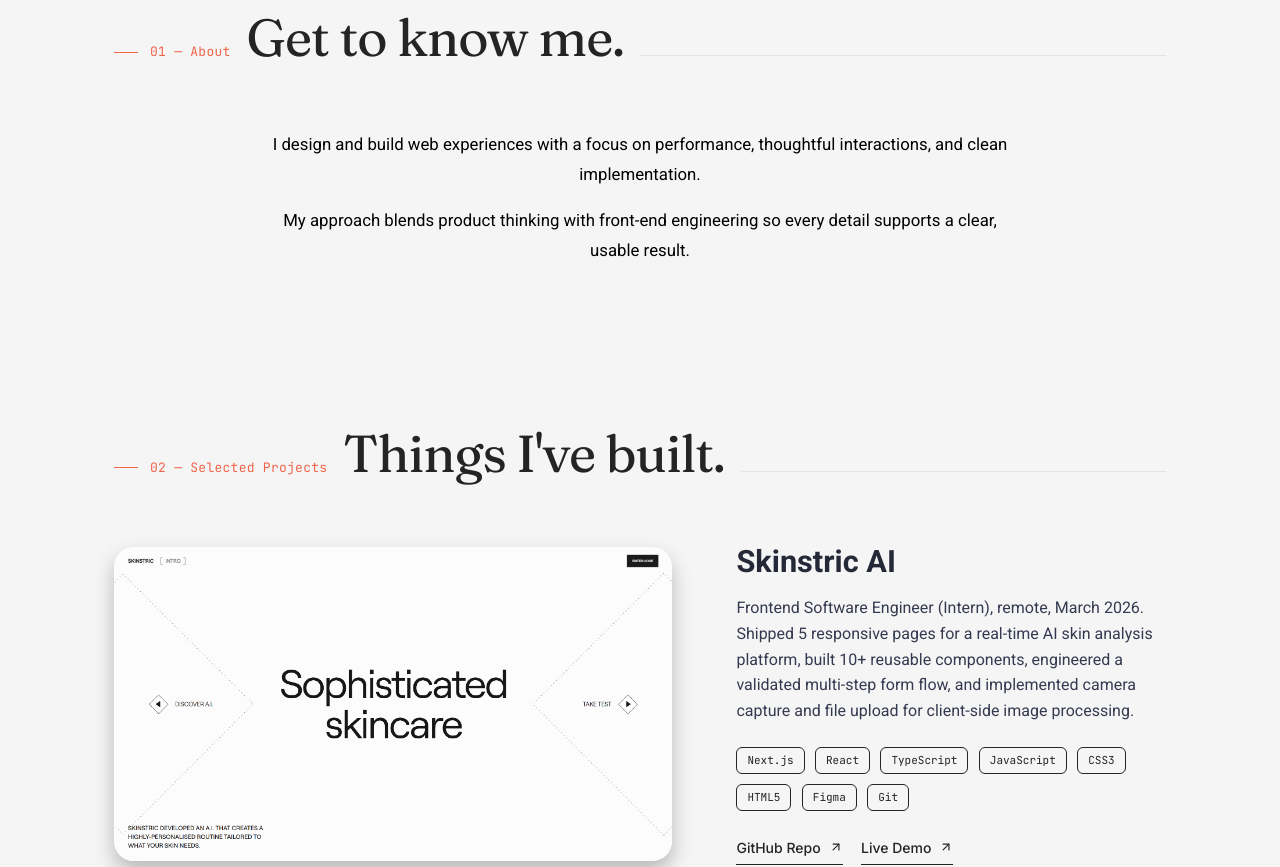
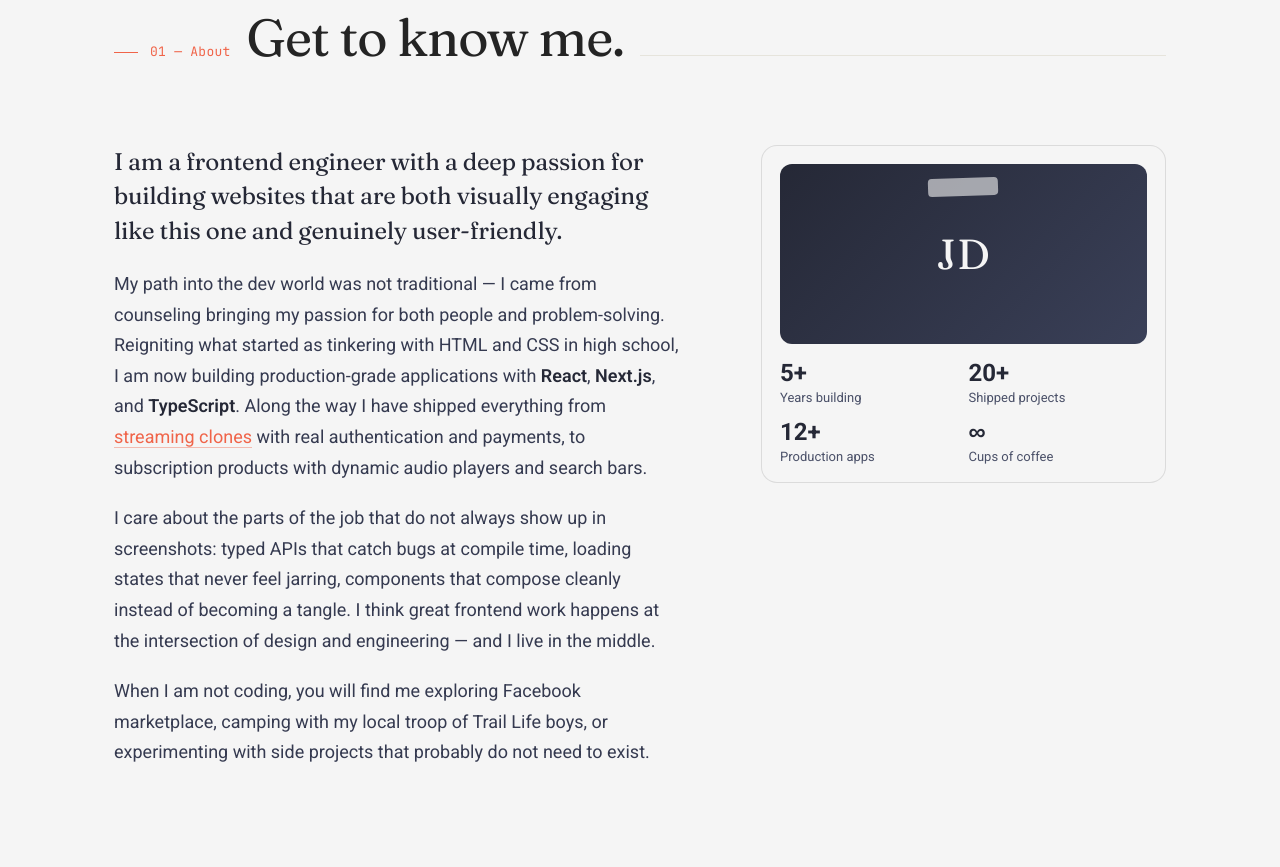
Before and after one commit to jeddelich/next-portfolio, a Next.js app: page / in a window 1280 px wide. Shown: the part 980-1847 px from the top of the page. Built offline with nearby package versions, Linux system fonts and the light colour scheme.

Commit message:
feat: add written side (left) of about section

```diff
--- a/components/about/about.module.css
+++ b/components/about/about.module.css
@@ -4,22 +4,149 @@
   scroll-margin-top: -64px;
 }
 
-.aboutContent {
+.aboutGrid {
   width: 100%;
-  max-width: 760px;
-  display: flex;
-  flex-direction: column;
-  gap: 1rem;
+  display: grid;
+  grid-template-columns: 1.4fr 1fr;
+  gap: 80px;
+  align-items: start;
+  margin-top: 1rem;
 }
 
-.aboutContent p {
-  font-size: 1.05rem;
-  line-height: 1.8;
-  text-align: center;
+.aboutProse p {
+  font-size: 18px;
+  line-height: 1.7;
+  color: #353a50;
+  margin: 0 0 20px;
+}
+
+.aboutProse p:first-child {
+  font-family: "Fraunces", serif;
+  font-size: 24px;
+  font-weight: 400;
+  line-height: 1.45;
+  color: #252836;
+  letter-spacing: -0.01em;
+}
+
+.aboutProse strong {
+  color: #252836;
+  font-weight: 600;
+}
+
+.accentLink {
+  color: var(--color-primary);
+  border-bottom: 1px solid color-mix(in srgb, var(--color-primary) 40%, transparent);
+  transition: border-color 0.2s ease;
+}
+
+.accentLink:hover {
+  border-bottom-color: var(--color-primary);
+}
+
+.aboutCard {
+  border: 1px solid rgba(36, 36, 36, 0.12);
+  border-radius: 16px;
+  background: var(--color-light);
+  padding: 18px;
+  position: sticky;
+  top: 110px;
+}
+
+.aboutCardImg {
+  height: 180px;
+  border-radius: 12px;
+  background: linear-gradient(135deg, #252836 0%, #3a4058 100%);
+  display: grid;
+  place-items: center;
+  position: relative;
+  overflow: hidden;
+  margin-bottom: 16px;
+}
+
+.aboutCardImgTape {
+  position: absolute;
+  top: 14px;
+  left: 50%;
+  transform: translateX(-50%) rotate(-2deg);
+  width: 70px;
+  height: 18px;
+  border-radius: 4px;
+  background: rgba(245, 245, 245, 0.6);
+}
+
+.aboutCardImgGlyph {
+  font-family: "Fraunces", serif;
+  font-size: 42px;
+  color: var(--color-light);
+  letter-spacing: 0.02em;
+}
+
+.aboutCardStats {
+  display: grid;
+  grid-template-columns: 1fr 1fr;
+  gap: 14px 10px;
+}
+
+.statNum {
+  font-size: 24px;
+  font-weight: 700;
+  line-height: 1.1;
+  color: #252836;
+}
+
+.statLabel {
+  margin-top: 4px;
+  font-size: 13px;
+  color: #4a5068;
+}
+
+:global(.dark-theme) .aboutProse p {
+  color: #d7d7d7;
+}
+
+:global(.dark-theme) .aboutProse p:first-child,
+:global(.dark-theme) .aboutProse strong,
+:global(.dark-theme) .statNum {
+  color: #ffffff;
+}
+
+:global(.dark-theme) .aboutCard {
+  background: #202020;
+  border-color: rgba(255, 255, 255, 0.14);
+}
+
+:global(.dark-theme) .statLabel {
+  color: #c5c5c5;
+}
+
+@media (max-width: 1024px) {
+  .aboutGrid {
+    gap: 40px;
+    grid-template-columns: 1.2fr 1fr;
+  }
+}
+
+@media (max-width: 900px) {
+  .aboutGrid {
+    grid-template-columns: 1fr;
+  }
+
+  .aboutCard {
+    position: static;
+  }
 }
 
 @media (max-width: 768px) {
-  .aboutContent p {
-    font-size: 1rem;
+  .aboutProse p {
+    font-size: 16px;
+  }
+
+  .aboutProse p:first-child {
+    font-size: 21px;
+  }
+
+  .aboutCardStats {
+    grid-template-columns: 1fr 1fr;
   }
 }
--- a/components/about/about.tsx
+++ b/components/about/about.tsx
@@ -9,15 +9,67 @@
       <div className="container">
         <div className="row">
           <SectionHeader eyebrow="01 — About" title="Get to know me." />
-          <div className={styles.aboutContent}>
-            <p>
-              I design and build web experiences with a focus on performance,
-              thoughtful interactions, and clean implementation.
-            </p>
-            <p>
-              My approach blends product thinking with front-end engineering so
-              every detail supports a clear, usable result.
-            </p>
+          <div className={styles.aboutGrid}>
+            <div className={styles.aboutProse}>
+              <p>
+                I am a frontend engineer with a deep passion for building
+                websites that are both visually engaging like this one and
+                genuinely user-friendly.
+              </p>
+              <p>
+                My path into the dev world was not traditional — I came from counseling bringing my passion for both people and
+                problem-solving. Reigniting what started as tinkering with HTML and CSS in
+                high school, I am now building production-grade
+                applications with <strong>React</strong>,{" "}
+                <strong>Next.js</strong>, and <strong>TypeScript</strong>. Along
+                the way I have shipped everything from{" "}
+                <a className={styles.accentLink} href="#projects">
+                  streaming clones
+                </a>{" "}
+                with real authentication and payments, to subscription products
+                with dynamic audio players and search bars.
+              </p>
+              <p>
+                I care about the parts of the job that do not always show up in
+                screenshots: typed APIs that catch bugs at compile time, loading
+                states that never feel jarring, components that compose cleanly
+                instead of becoming a tangle. I think great frontend work
+                happens at the intersection of design and engineering — and I
+                live in the middle.
+              </p>
+              <p>
+                When I am not coding, you will find me exploring Facebook marketplace,
+                camping with my local troop of Trail Life boys, or experimenting
+                with side projects that probably do not need to exist.
+              </p>
+            </div>
+            <aside className={styles.aboutCard}>
+              <div className={styles.aboutCardImg}>
+                <span
+                  className={styles.aboutCardImgTape}
+                  aria-hidden="true"
+                ></span>
+                <span className={styles.aboutCardImgGlyph}>JD</span>
+              </div>
+              <div className={styles.aboutCardStats}>
+                <div>
+                  <div className={styles.statNum}>5+</div>
+                  <div className={styles.statLabel}>Years building</div>
+                </div>
+                <div>
+                  <div className={styles.statNum}>20+</div>
+                  <div className={styles.statLabel}>Shipped projects</div>
+                </div>
+                <div>
+                  <div className={styles.statNum}>12+</div>
+                  <div className={styles.statLabel}>Production apps</div>
+                </div>
+                <div>
+                  <div className={styles.statNum}>∞</div>
+                  <div className={styles.statLabel}>Cups of coffee</div>
+                </div>
+              </div>
+            </aside>
           </div>
         </div>
       </div>
```
